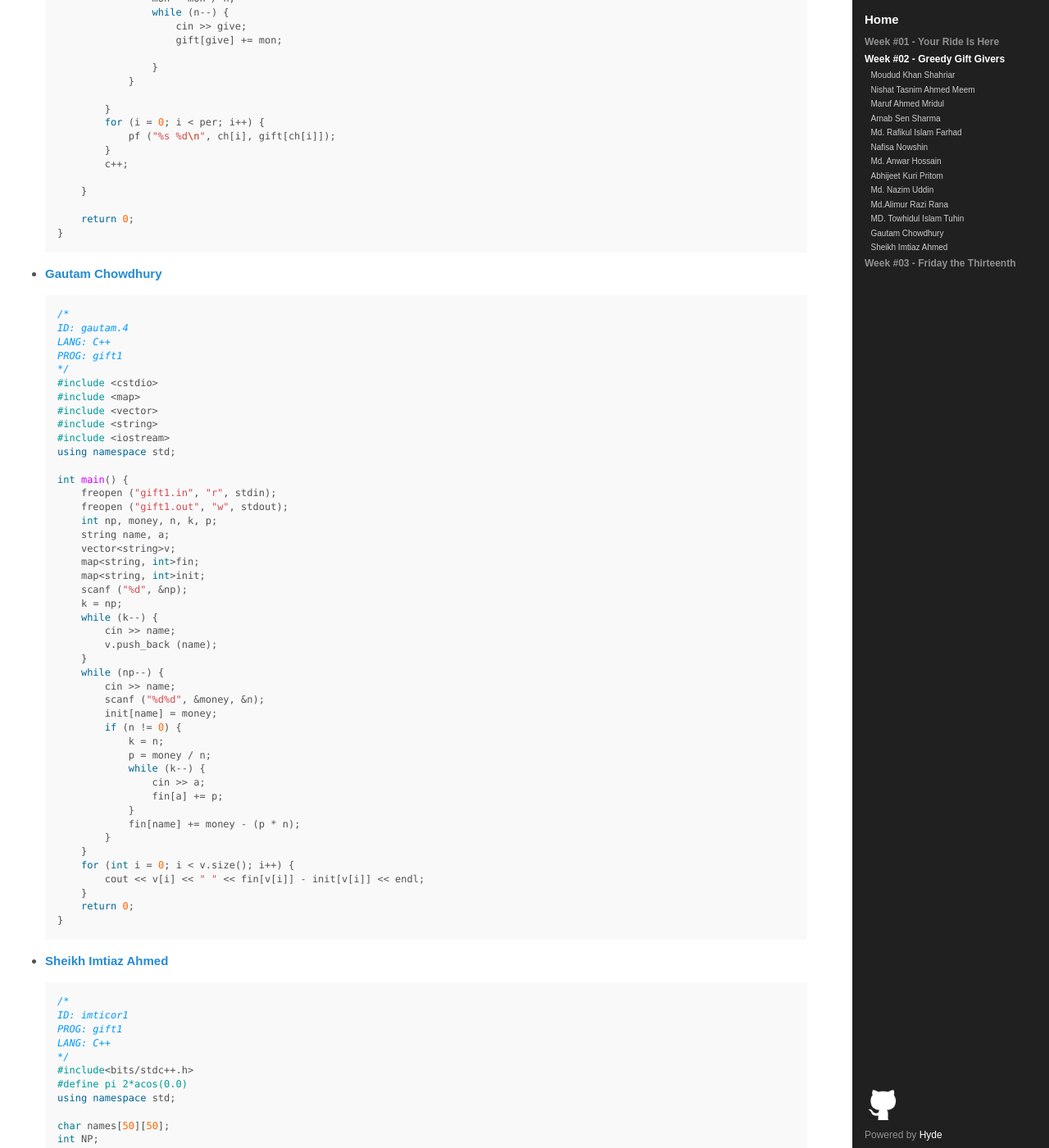
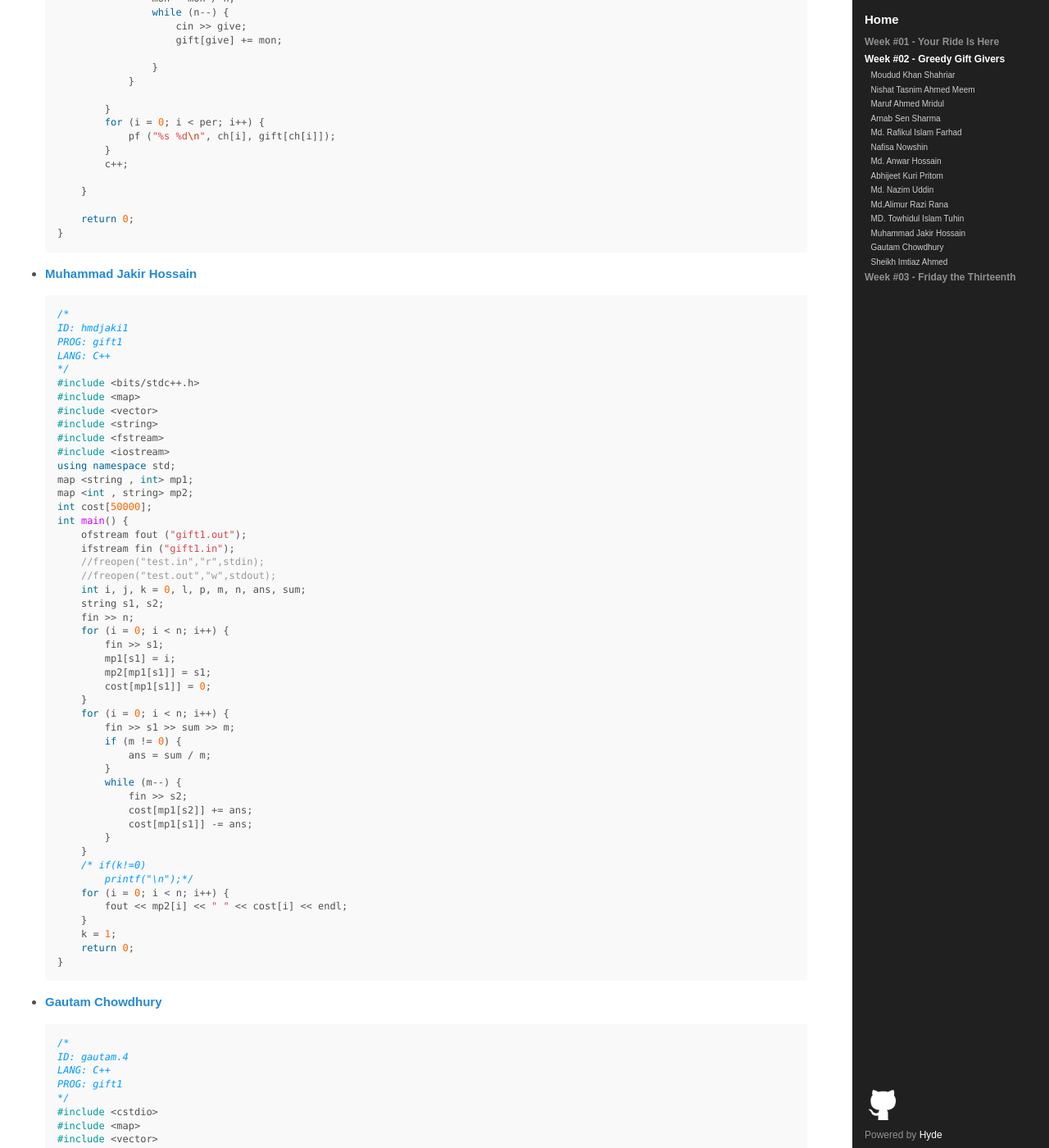
Before and after one commit to Corei13/Ozone, a Jekyll site: the page built from problem/02/index.md, in a window 1280 px wide and 1400 px high, scrolled down 13502 px. Shown: the whole window at 82% size. Built offline with Jekyll 4.4.1, drawn with Linux system fonts in a browser that asks for light colours; Markdown is read by kramdown in place of the engine named in the settings.

Commit message:
added w1_2013331050 w2_2013331050

```diff
--- /dev/null
+++ b/problem/02/2013331050.md
@@ -0,0 +1,60 @@
+<a name="2013331050.02"></a>
+
+{% if page.author %}
+- **[USACO {{site.data.problems['02'].section}} - {{site.data.problems['02'].title}}]({{site.baseurl}}/problem/02)**
+{% endif %}
+{% if page.problem %}
+- **[{{site.data.authors[2013331050]}}]({{site.baseurl}}/author/2013331050)**
+{% endif %}
+{% highlight cpp %}
+/*
+ID: hmdjaki1
+PROG: gift1
+LANG: C++
+*/
+#include <bits/stdc++.h>
+#include <map>
+#include <vector>
+#include <string>
+#include <fstream>
+#include <iostream>
+using namespace std;
+map <string , int> mp1;
+map <int , string> mp2;
+int cost[50000];
+int main() {
+    ofstream fout ("gift1.out");
+    ifstream fin ("gift1.in");
+    //freopen("test.in","r",stdin);
+    //freopen("test.out","w",stdout);
+    int i, j, k = 0, l, p, m, n, ans, sum;
+    string s1, s2;
+    fin >> n;
+    for (i = 0; i < n; i++) {
+        fin >> s1;
+        mp1[s1] = i;
+        mp2[mp1[s1]] = s1;
+        cost[mp1[s1]] = 0;
+    }
+    for (i = 0; i < n; i++) {
+        fin >> s1 >> sum >> m;
+        if (m != 0) {
+            ans = sum / m;
+        }
+        while (m--) {
+            fin >> s2;
+            cost[mp1[s2]] += ans;
+            cost[mp1[s1]] -= ans;
+        }
+    }
+    /* if(k!=0)
+        printf("\n");*/
+    for (i = 0; i < n; i++) {
+        fout << mp2[i] << " " << cost[i] << endl;
+    }
+    k = 1;
+    return 0;
+}
+
+
+{% endhighlight %}
```
Also changed, not shown: author/2013331050/01.md (added, +44 -0 lines), author/2013331050/02.md (added, +60 -0 lines), author/2013331050/index.md (added, +11 -0 lines), problem/01/2013331050.md (added, +44 -0 lines), problem/01/index.md (+1 -1 lines), problem/02/index.md (+1 -1 lines), 2 other files.
